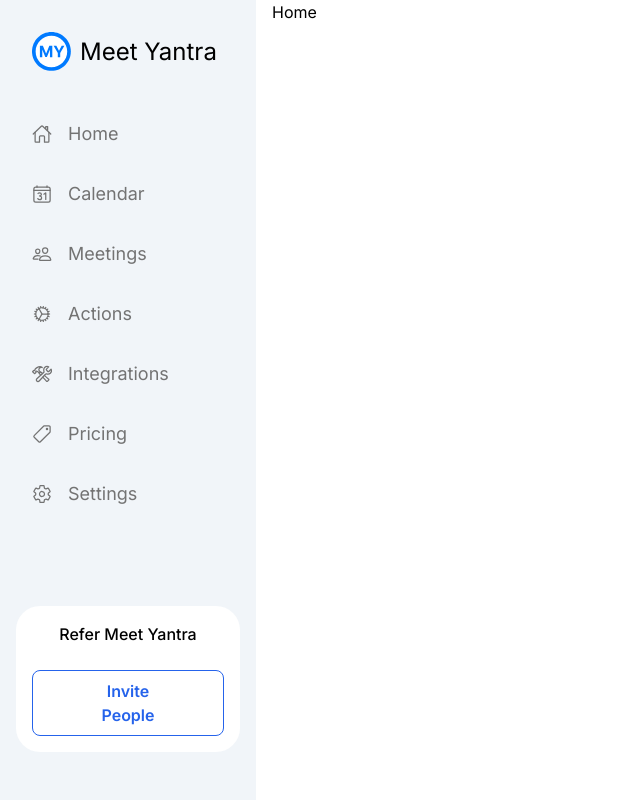
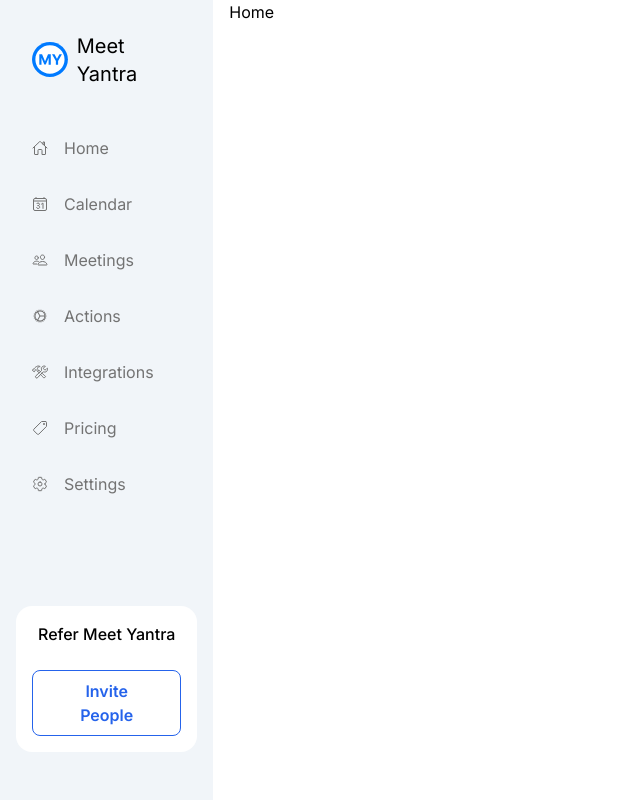
Before and after one commit to ajai-jayakumar/meetyantra, a Next.js app: page / in a window 1280 px wide. Shown: the whole page, without its empty margins (0-640 px from the left). Built offline with nearby package versions, Linux system fonts and the light colour scheme.

Commit message:
style: Updates NavBar & Referral button styling

```diff
--- a/src/components/NavBar/NavBar.tsx
+++ b/src/components/NavBar/NavBar.tsx
@@ -8,9 +8,9 @@ import NavItem from './NavItem';
 
 const NavBar = () => {
   return (
-    <nav className='flex w-1/5 flex-col justify-between bg-slate-100 p-4'>
+    <nav className='flex w-1/6 flex-col justify-between bg-slate-100 p-4'>
       <div>
-        <h1 className='mb-4 flex items-center gap-2 p-4 text-2xl'>
+        <h1 className='mb-4 flex items-center gap-2 p-4 text-xl'>
           <Image src='/logo.svg' alt='MeetYantra' width={40} height={40} />
           Meet Yantra
         </h1>
--- a/src/components/NavBar/NavItem.tsx
+++ b/src/components/NavBar/NavItem.tsx
@@ -9,8 +9,8 @@ const NavLinkItem = (props: NavBarItem) => {
       href={props.path}
       className=' flex items-center gap-4 p-4 text-neutral-500 duration-500 hover:rounded-lg hover:bg-indigo-100 hover:text-blue-600'
     >
-      <span className='text-xl'>{props.icon}</span>
-      <span className='text-lg'>{props.label}</span>
+      <span>{props.icon}</span>
+      <span>{props.label}</span>
     </Link>
   );
 };
--- a/src/components/Referral/Referral.tsx
+++ b/src/components/Referral/Referral.tsx
@@ -1,8 +1,8 @@
 const Referral = () => {
   return (
-    <div className='mb-8 rounded-3xl bg-white p-4 text-center'>
+    <div className='mb-8 rounded-2xl bg-white p-4 text-center'>
       <div className='mb-6 font-medium'>Refer Meet Yantra</div>
-      <button className='rounded-lg border border-blue-600 px-12 py-2 font-semibold text-blue-600 duration-500 hover:bg-blue-600 hover:text-white'>
+      <button className='rounded-lg border border-blue-600 px-8 py-2 font-semibold text-blue-600 duration-500 hover:bg-blue-600 hover:text-white'>
         Invite People
       </button>
     </div>
```
